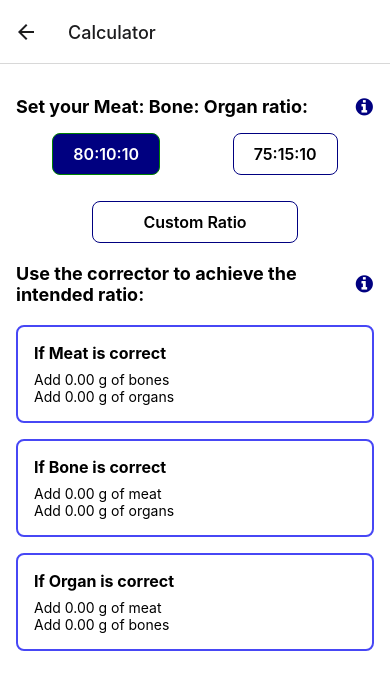
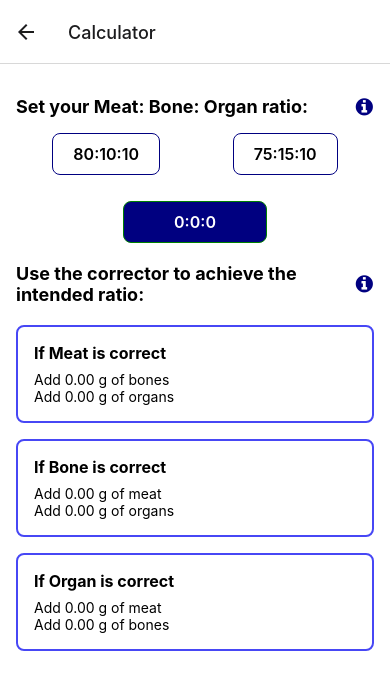
Before and after one commit to Biswash908/RFC_Cat, a React Native app: screen /CalculatorScreen in a window 390 px wide. Shown: the top 690 px of the page. Built offline with nearby package versions, Linux system fonts and the light colour scheme.

Commit message:
Manual and loading ratio working. Custom ratio not working when adding manually

```diff
--- a/screens/CalculatorScreen.tsx
+++ b/screens/CalculatorScreen.tsx
@@ -33,7 +33,11 @@ const CalculatorScreen: React.FC = () => {
   const { customRatios } = useSaveContext();
   const navigation = useNavigation();
 
+// Modified navigateToCustomRatio function
 const navigateToCustomRatio = () => {
+  // Mark as user-selected when navigating to custom ratio screen
+  AsyncStorage.setItem("userSelectedRatio", "true");
+
   navigation.navigate("CustomRatioScreen", {
     customRatio: selectedRatio === "custom" ? customRatio : null,
   });
@@ -286,84 +290,115 @@ const CalculatorScreen: React.FC = () => {
   }, [selectedRatio, newMeat, newBone, newOrgan]);
 
   useEffect(() => {
-    if (route.params?.ratio && !userSelectedRatio) {
+    if (route.params?.ratio) {
+      // Check if there's a user-selected ratio that should take precedence
+      const checkUserSelection = async () => {
+        const wasUserSelected = await AsyncStorage.getItem("userSelectedRatio");
+
+        if (wasUserSelected === "true") {
+          console.log("🔒 User has manually selected a ratio, not applying recipe ratio");
+          return; // Don't apply recipe ratio if user has selected one
+        }
+
         console.log("✅ Applying loaded recipe ratio:", route.params.ratio);
 
-      // ✅ FIXED: Only use custom ratio for user-defined recipes
-      if (
-        route.params.ratio.isUserDefined &&
-        route.params.ratio.selectedRatio === "custom"
-      ) {
+        // Apply the recipe ratio
         setNewMeat(route.params.ratio.meat);
         setNewBone(route.params.ratio.bone);
         setNewOrgan(route.params.ratio.organ);
-        setSelectedRatio("custom");
-        setUserSelectedRatio(false); // ✅ Keeps future manual selections valid
+        setSelectedRatio(route.params.ratio.selectedRatio);
 
+        if (route.params.ratio.selectedRatio === "custom") {
           setCustomRatio({
             meat: route.params.ratio.meat,
             bone: route.params.ratio.bone,
             organ: route.params.ratio.organ,
           });
-      } else {
-        // For standard ratios, use the appropriate standard ratio
-        const ratioValues = `${route.params.ratio.meat}:${route.params.ratio.bone}:${route.params.ratio.organ}`;
-
-        if (ratioValues === "80:10:10") {
-          setSelectedRatio("80:10:10");
-          setNewMeat(80);
-          setNewBone(10);
-          setNewOrgan(10);
-        } else if (ratioValues === "75:15:10") {
-          setSelectedRatio("75:15:10");
-          setNewMeat(75);
-          setNewBone(15);
-          setNewOrgan(10);
-        } else {
-          setNewMeat(route.params.ratio.meat);
-          setNewBone(route.params.ratio.bone);
-          setNewOrgan(route.params.ratio.organ);
-          setSelectedRatio(route.params.ratio.selectedRatio);
-        }
         }
 
-      // ✅ Save the loaded ratio so it persists
-      const saveLoadedRatio = async () => {
-        try {
-          await AsyncStorage.setItem(
-            "meatRatio",
-            route.params.ratio.meat.toString()
-          );
-          await AsyncStorage.setItem(
-            "boneRatio",
-            route.params.ratio.bone.toString()
-          );
-          await AsyncStorage.setItem(
-            "organRatio",
-            route.params.ratio.organ.toString()
-          );
-          await AsyncStorage.setItem(
-            "selectedRatio",
-            route.params.ratio.selectedRatio
-          );
-        } catch (error) {
-          console.log("❌ Failed to save loaded ratio:", error);
+        // Save the loaded ratio
+        await AsyncStorage.multiSet([
+          ["meatRatio", route.params.ratio.meat.toString()],
+          ["boneRatio", route.params.ratio.bone.toString()],
+          ["organRatio", route.params.ratio.organ.toString()],
+          ["selectedRatio", route.params.ratio.selectedRatio],
+          ["userSelectedRatio", "false"] // Mark as not user-selected
+        ]);
+
+        // For custom ratios, also save to custom ratio keys
+        if (route.params.ratio.selectedRatio === "custom") {
+          await AsyncStorage.multiSet([
+            ["customMeatRatio", route.params.ratio.meat.toString()],
+            ["customBoneRatio", route.params.ratio.bone.toString()],
+            ["customOrganRatio", route.params.ratio.organ.toString()]
+          ]);
         }
       };
-      saveLoadedRatio();
+
+      checkUserSelection();
     }
   }, [route.params?.ratio]);
 
+ // Modified useFocusEffect in CalculatorScreen.tsx
 useFocusEffect(
   React.useCallback(() => {
     const loadRatios = async () => {
       try {
-          // If user has already selected a ratio, don't override it
-          if (userSelectedRatio) {
-            console.log("🔒 User has manually selected a ratio, not loading from storage");
-            return;
+        // First check if there's a user-selected ratio in AsyncStorage
+        const wasUserSelected = await AsyncStorage.getItem("userSelectedRatio");
+
+        if (wasUserSelected === "true") {
+          // If user has previously selected a ratio, load that one
+          const savedMeat = await AsyncStorage.getItem("meatRatio");
+          const savedBone = await AsyncStorage.getItem("boneRatio");
+          const savedOrgan = await AsyncStorage.getItem("organRatio");
+          const savedRatio = await AsyncStorage.getItem("selectedRatio");
+
+          console.log("🔄 Loading user-selected ratio:", {
+            savedMeat,
+            savedBone,
+            savedOrgan,
+            savedRatio,
+          });
+
+          // Important: For custom ratios, don't use fallback values (|| 80) for zeros
+          if (savedRatio === "custom") {
+            setSelectedRatio("custom");
+            // Use Number() without fallbacks to preserve zeros
+            setNewMeat(Number(savedMeat));
+            setNewBone(Number(savedBone));
+            setNewOrgan(Number(savedOrgan));
+
+            setCustomRatio({
+              meat: Number(savedMeat),
+              bone: Number(savedBone),
+              organ: Number(savedOrgan),
+            });
+          } else {
+            // For standard ratios, use fallbacks
+            setSelectedRatio(savedRatio || "80:10:10");
+            setNewMeat(Number(savedMeat) || 80);
+            setNewBone(Number(savedBone) || 10);
+            setNewOrgan(Number(savedOrgan) || 10);
           }
 
+          setUserSelectedRatio(true);
+
+          // Update the route params to ensure consistency
+          navigation.setParams({
+            ratio: {
+              meat: Number(savedMeat),
+              bone: Number(savedBone),
+              organ: Number(savedOrgan),
+              selectedRatio: savedRatio || "80:10:10",
+              isUserDefined: true
+            }
+          });
+
+          return; // Exit early to prevent other ratio sources from overriding
+        }
+
+        // If no user-selected ratio, proceed with normal loading
         const savedMeat = await AsyncStorage.getItem("meatRatio");
         const savedBone = await AsyncStorage.getItem("boneRatio");
         const savedOrgan = await AsyncStorage.getItem("organRatio");
@@ -378,16 +413,23 @@ const CalculatorScreen: React.FC = () => {
 
         if (savedRatio) {
           setSelectedRatio(savedRatio);
-            setNewMeat(Number(savedMeat) || 0);
-            setNewBone(Number(savedBone) || 0);
-            setNewOrgan(Number(savedOrgan) || 0);
 
+          // For custom ratios, don't use fallback values
           if (savedRatio === "custom") {
+            setNewMeat(Number(savedMeat));
+            setNewBone(Number(savedBone));
+            setNewOrgan(Number(savedOrgan));
+
             setCustomRatio({
-                meat: Number(savedMeat) || 0,
-                bone: Number(savedBone) || 0,
-                organ: Number(savedOrgan) || 0,
+              meat: Number(savedMeat),
+              bone: Number(savedBone),
+              organ: Number(savedOrgan),
             });
+          } else {
+            // For standard ratios, use fallbacks
+            setNewMeat(Number(savedMeat) || 80);
+            setNewBone(Number(savedBone) || 10);
+            setNewOrgan(Number(savedOrgan) || 10);
           }
         }
       } catch (error) {
@@ -396,7 +438,7 @@ const CalculatorScreen: React.FC = () => {
     };
 
     loadRatios();
-    }, [userSelectedRatio]) // Add userSelectedRatio as a dependency
+  }, [navigation]) // Add navigation as a dependency
 );
 
   useFocusEffect(
@@ -499,7 +541,6 @@ const CalculatorScreen: React.FC = () => {
     setOrganCorrect(organCorrect);
   }
 
-  // Modified setRatio function for CalculatorScreen.tsx
   const setRatio = (
     meat: number,
     bone: number,
@@ -524,7 +565,8 @@ const setRatio = (
       ["meatRatio", meat.toString()],
       ["boneRatio", bone.toString()],
       ["organRatio", organ.toString()],
-    ["selectedRatio", ratio]
+      ["selectedRatio", ratio],
+      ["userSelectedRatio", "true"] // Add this to track user selection
     ];
 
     if (ratio === "custom") {
@@ -538,7 +580,6 @@ const setRatio = (
     AsyncStorage.multiSet(saveItems);
 
     // Update the route params to pass the ratio values to home
-  // This ensures the ratio is available to other screens without navigating away
     navigation.setParams({
       ratio: {
         meat: meat,
@@ -587,6 +628,11 @@ const setRatio = (
       "The corrector values help you achieve the intended ratio. Adjust these values to match your desired meat, bone, and organ distribution.",
       [{ text: "OK" }]
     );
+  };
+
+  const clearUserSelection = async () => {
+    await AsyncStorage.setItem("userSelectedRatio", "false");
+    setUserSelectedRatio(false);
   };
 
   const formatWeight = (value: number, ingredient: string) => {
```
Lines whose indentation alone changed are shown as unchanged.
